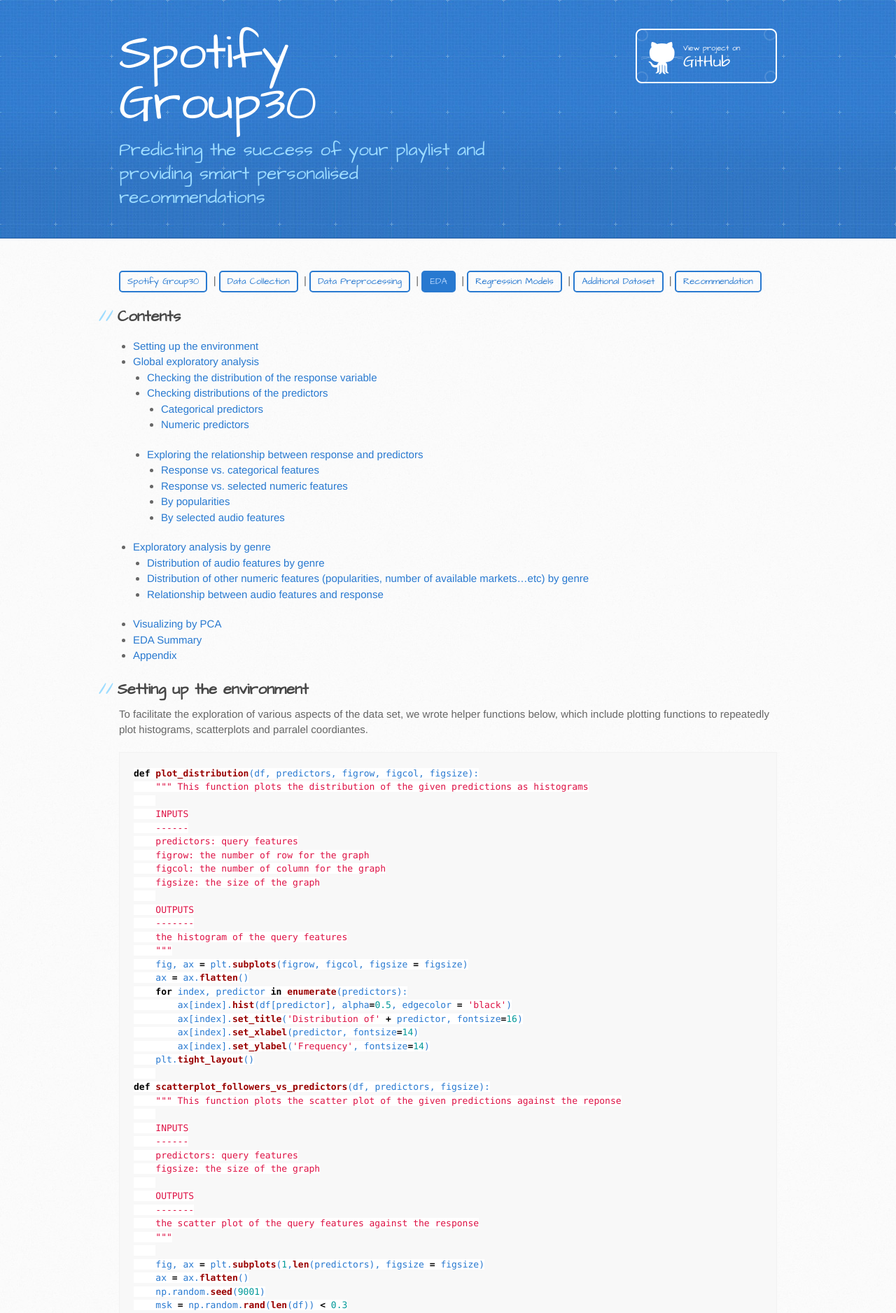
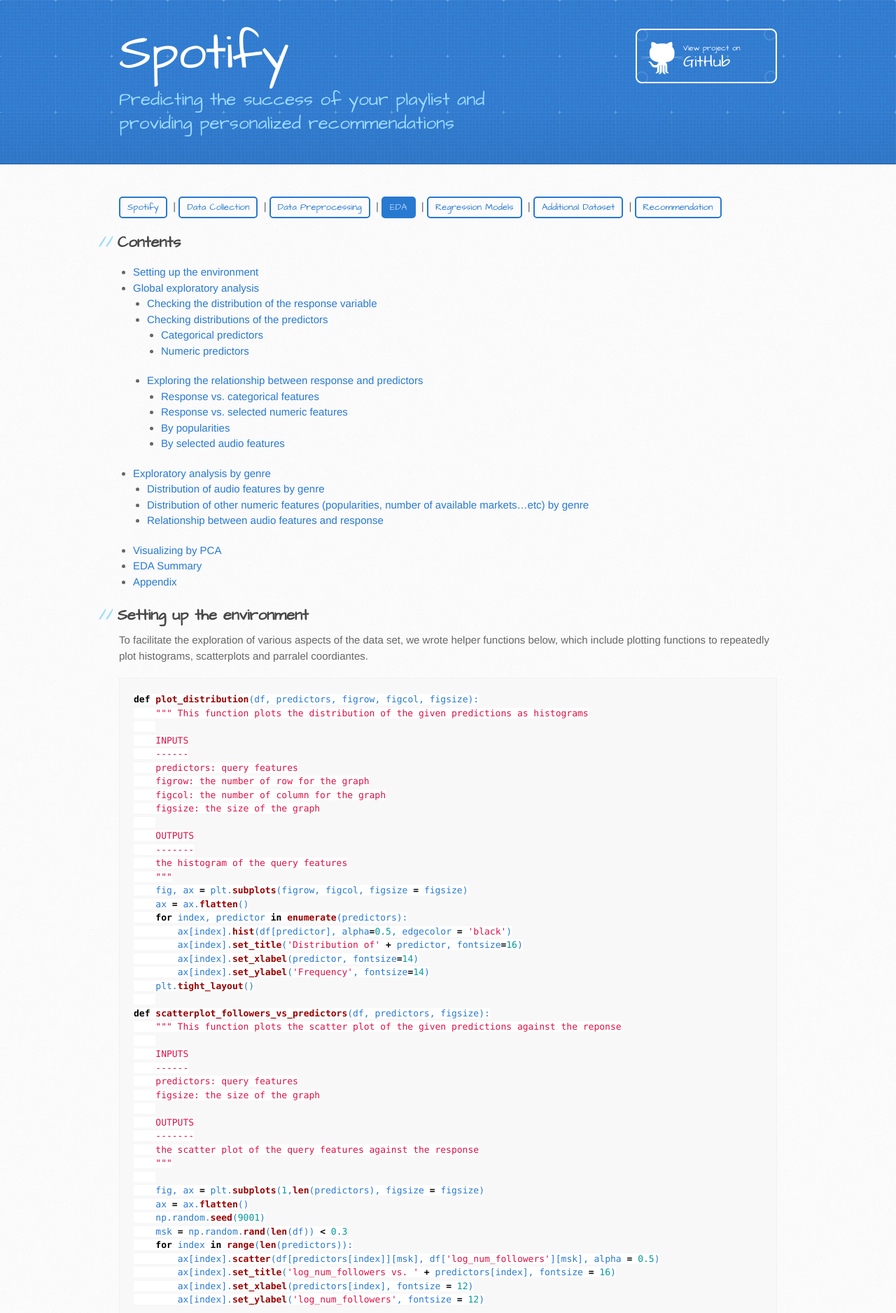
Before and after one commit to AC209a-Project-Spotify/group30, a Jekyll site: the page built from EDA.md, in a window 1280 px wide. Shown: the top 1877 px of the page at 70% size. Built offline with Jekyll 4.4.1, drawn with Linux system fonts in a browser that asks for light colours; our own code applies the rules of GitHub Pages for plain Markdown files; some of the changed text lies outside the part shown.

Commit message:
fix style

```diff
--- a/EDA.md
+++ b/EDA.md
@@ -183,7 +183,7 @@
 <div>
 <style>
     .dataframe thead tr:only-child th {
-        text-align: right;
+        text-align: center;
     }
 
     .dataframe thead th {
@@ -196,7 +196,7 @@
 </style>
 <table border="1" class="dataframe">
   <thead>
-    <tr style="text-align: right;">
+    <tr style="text-align: center;">
       <th></th>
       <th>collaborative</th>
       <th>num_followers</th>
@@ -475,7 +475,7 @@
 #### Numeric predictors
 We classified numeric predictors into 2 different sets: 1) audio features and 2) other features including number of tracks, track popularity, artist popularity, number of available markets, etc., and we visualized them separately.
 
-** Distribution of Audio Features**
+**Distribution of Audio Features**
 
 
 
@@ -492,7 +492,7 @@
 ![png](EDA_files/EDA_19_0.png)
 
 
-** Distribution of other numeric features**
+**Distribution of other numeric features**
 
 
 
@@ -745,7 +745,7 @@
 <div>
 <style>
     .dataframe thead tr:only-child th {
-        text-align: right;
+        text-align: center;
     }
 
     .dataframe thead th {
@@ -758,7 +758,7 @@
 </style>
 <table border="1" class="dataframe">
   <thead>
-    <tr style="text-align: right;">
+    <tr style="text-align: center;">
       <th></th>
       <th>num_tracks</th>
       <th>track_acousticness_avg</th>
--- a/_config.yml
+++ b/_config.yml
@@ -1,6 +1,6 @@
 theme: jekyll-theme-architect
-title: Spotify Group30
-description: Predicting the success of your playlist and providing smart personalised recommendations
+title: Spotify
+description: Predicting the success of your playlist and providing personalized recommendations
 baseurl:
 markdown: kramdown
 kramdown:
```
Also changed, not shown: index.md (+4 -4 lines).
